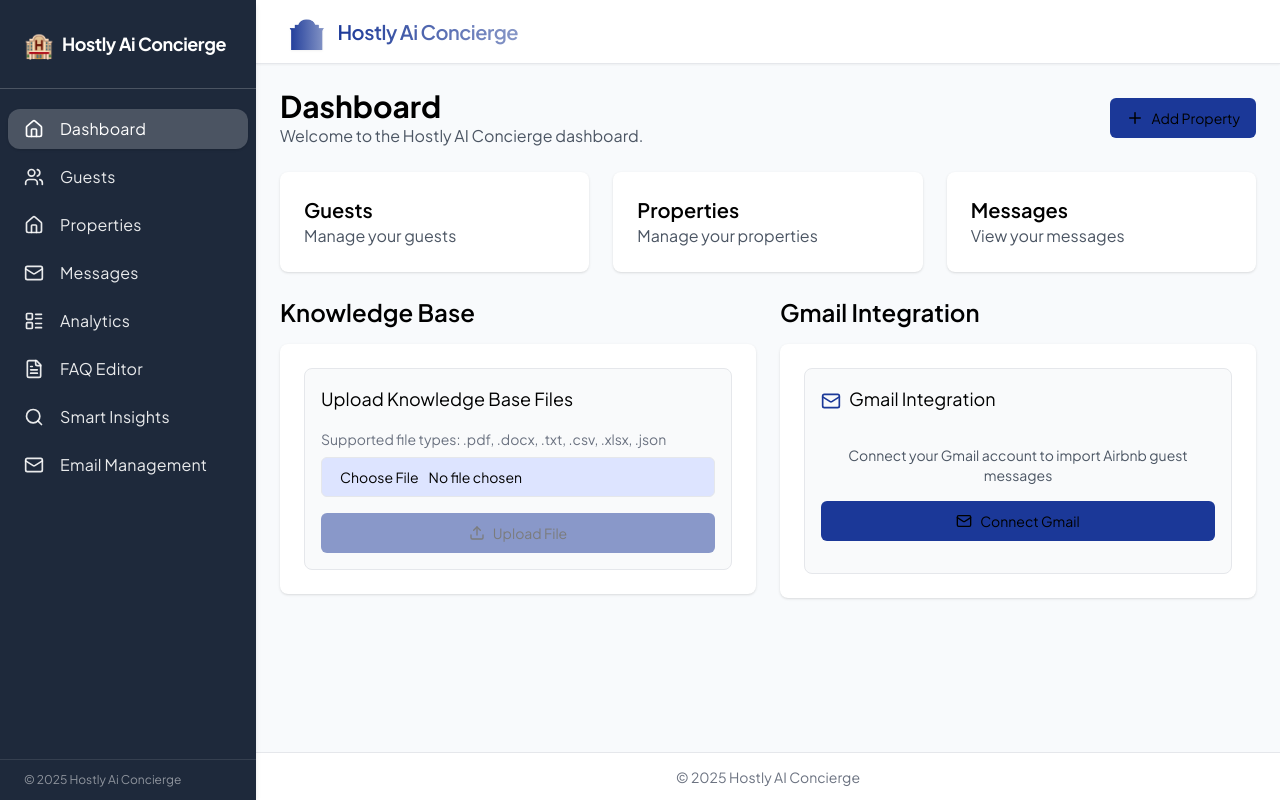
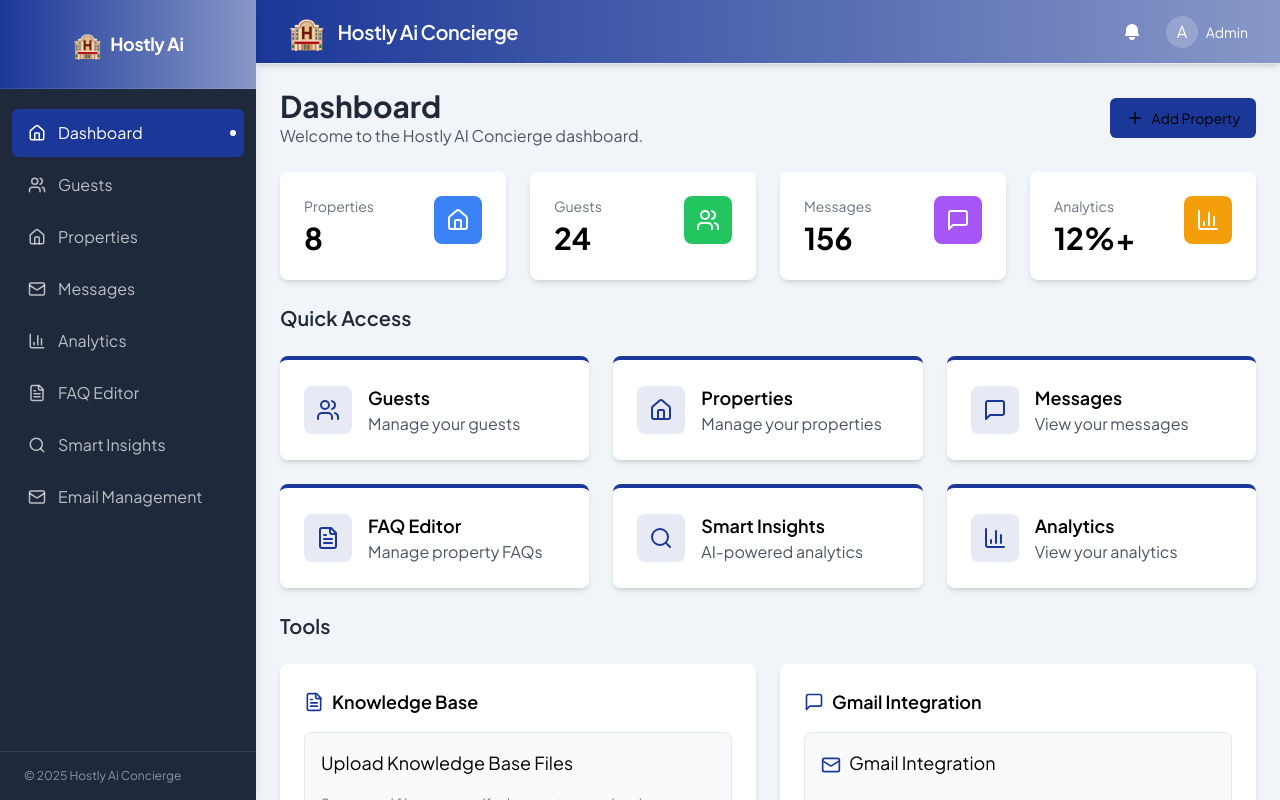
Before and after one commit to mchlbschmdt/ai-concierge-updated, a React (Vite) app: page /dashboard in a window 1280 px wide. Shown: the top 800 px of the page. Built offline with nearby package versions, Linux system fonts and the light colour scheme.

Commit message:
Refactor: Apply AdminLTE design to dashboard
This commit updates the dashboard's visual design to match the AdminLTE template, including layout, styling, and component adjustments.

```diff
--- a/src/components/Footer.jsx
+++ b/src/components/Footer.jsx
@@ -3,8 +3,13 @@ import React from "react";
 
 export default function Footer() {
   return (
-    <footer className="h-12 border-t border-gray-200 px-6 flex items-center justify-center text-sm text-gray-500 bg-white">
-      © {new Date().getFullYear()} Hostly AI Concierge
+    <footer className="h-12 border-t border-gray-200 px-6 flex items-center justify-between text-sm text-gray-500 bg-white">
+      <span>© {new Date().getFullYear()} Hostly Ai Concierge</span>
+      <div className="flex items-center gap-4">
+        <a href="#" className="hover:text-primary">Privacy Policy</a>
+        <a href="#" className="hover:text-primary">Terms of Service</a>
+        <a href="#" className="hover:text-primary">Support</a>
+      </div>
     </footer>
   );
 }
--- a/src/components/Layout.jsx
+++ b/src/components/Layout.jsx
@@ -5,19 +5,33 @@ import Footer from "./Footer";
 
 export default function Layout({ children }) {
   return (
-    <div className="flex min-h-screen bg-slate-50">
+    <div className="flex min-h-screen bg-slate-100">
       <Sidebar />
       <div className="flex flex-col flex-1">
         {/* App Bar/Header */}
-        <header className="h-16 bg-white border-b border-gray-200 px-8 flex items-center justify-between shadow-sm">
+        <header className="h-16 bg-gradient-to-r from-primary to-secondary border-b border-gray-200 px-8 flex items-center justify-between shadow-md">
           <div className="flex items-center gap-3">
             {/* Modern Logo mark / gradient text */}
-            <span className="text-3xl font-bold font-display text-transparent bg-gradient-to-r from-primary to-secondary bg-clip-text drop-shadow-sm">
+            <span className="text-3xl font-bold font-display text-white drop-shadow-sm">
               <span className="sr-only">Hostly Ai Concierge</span>🏨
             </span>
-            <h1 className="text-xl font-semibold font-display text-transparent bg-gradient-to-r from-primary to-secondary bg-clip-text tracking-tight">
+            <h1 className="text-xl font-semibold font-display text-white tracking-tight">
               Hostly Ai Concierge
             </h1>
+          </div>
+
+          <div className="flex items-center gap-4">
+            <button className="p-2 rounded-full hover:bg-white/10">
+              <svg xmlns="http://www.w3.org/2000/svg" className="h-5 w-5 text-white" viewBox="0 0 20 20" fill="currentColor">
+                <path d="M10 2a6 6 0 00-6 6v3.586l-.707.707A1 1 0 004 14h12a1 1 0 00.707-1.707L16 11.586V8a6 6 0 00-6-6zM10 18a3 3 0 01-3-3h6a3 3 0 01-3 3z" />
+              </svg>
+            </button>
+            <div className="flex items-center gap-2">
+              <div className="w-8 h-8 rounded-full bg-white/20 text-white flex items-center justify-center">
+                <span>A</span>
+              </div>
+              <span className="text-white text-sm hidden md:block">Admin</span>
+            </div>
           </div>
         </header>
         <main className="p-6 flex-1 overflow-y-auto">{children}</main>
--- a/src/components/LoadingSpinner.jsx
+++ b/src/components/LoadingSpinner.jsx
@@ -5,7 +5,7 @@ export default function LoadingSpinner() {
   return (
     <div className="flex flex-col items-center justify-center py-12">
       <div className="animate-spin rounded-full h-16 w-16 border-b-4 border-t-4 border-primary"></div>
-      <p className="mt-4 text-lg text-gray-600">Loading properties...</p>
+      <p className="mt-4 text-lg font-medium text-gray-700">Loading properties...</p>
       <p className="text-sm text-gray-500 mt-2">Please wait while we fetch your data</p>
     </div>
   );
--- a/src/components/Sidebar.jsx
+++ b/src/components/Sidebar.jsx
@@ -1,14 +1,14 @@
 
 import React from "react";
 import { Link, useLocation } from "react-router-dom";
-import { Home, Users, Mail, LayoutList, Settings, Search, FileText } from "lucide-react";
+import { Home, Users, Mail, LayoutList, Settings, Search, FileText, BarChart3 } from "lucide-react";
 
 const navItems = [
   { label: "Dashboard", path: "/dashboard", icon: Home },
   { label: "Guests", path: "/dashboard/guests-manager", icon: Users },
   { label: "Properties", path: "/dashboard/properties-manager", icon: Home },
   { label: "Messages", path: "/dashboard/messages", icon: Mail },
-  { label: "Analytics", path: "/dashboard/analytics", icon: LayoutList },
+  { label: "Analytics", path: "/dashboard/analytics", icon: BarChart3 },
   { label: "FAQ Editor", path: "/dashboard/faq-editor", icon: FileText },
   { label: "Smart Insights", path: "/dashboard/insights", icon: Search },
   { label: "Email Management", path: "/dashboard/email-management", icon: Mail },
@@ -18,12 +18,12 @@ export default function Sidebar() {
   const location = useLocation();
 
   return (
-    <div className="h-screen w-64 bg-slate-800 text-white flex flex-col shadow-md z-20">
-      <div className="flex items-center gap-2 px-6 py-7 border-b border-white/20">
+    <div className="h-screen w-64 bg-slate-800 text-white flex flex-col shadow-lg z-20">
+      <div className="flex items-center justify-center gap-2 px-6 py-7 border-b border-white/10 bg-gradient-to-r from-primary to-secondary">
         <span className="text-2xl font-bold font-display text-white">🏨</span>
-        <h1 className="text-lg font-bold font-display text-white tracking-tight">Hostly Ai Concierge</h1>
+        <h1 className="text-lg font-bold font-display text-white tracking-tight">Hostly Ai</h1>
       </div>
-      <nav className="flex-1 px-2 py-5 space-y-2">
+      <nav className="flex-1 px-3 py-5 space-y-1 overflow-y-auto">
         {navItems.map((item) => {
           const isActive = location.pathname === item.path;
           const Icon = item.icon;
@@ -31,20 +31,20 @@ export default function Sidebar() {
             <Link
               key={item.path}
               to={item.path}
-              className={`flex items-center gap-3 px-4 py-2 rounded-xl transition-colors font-medium ${
+              className={`flex items-center gap-3 pl-4 pr-2 py-3 rounded-md transition-colors font-medium ${
                 isActive
-                  ? "bg-white/20 text-white shadow"
-                  : "hover:bg-white/10 hover:text-white text-white/90"
+                  ? "bg-primary text-white"
+                  : "hover:bg-white/10 hover:text-white text-white/70"
               }`}
-              style={{ letterSpacing: ".01em" }}
             >
-              <Icon size={20} className={`mr-1 ${isActive ? "text-white" : "text-white/90"}`} />
+              <Icon size={18} className={isActive ? "text-white" : "text-white/70"} />
               <span>{item.label}</span>
+              {isActive && <div className="w-1.5 h-1.5 rounded-full bg-white ml-auto"></div>}
             </Link>
           );
         })}
       </nav>
-      <footer className="py-3 px-6 border-t border-white/10 text-xs text-white/50 mt-auto">
+      <footer className="py-4 px-6 border-t border-white/10 text-xs text-white/50 mt-auto">
         <span>© {new Date().getFullYear()} Hostly Ai Concierge</span>
       </footer>
     </div>
--- a/src/pages/Dashboard.jsx
+++ b/src/pages/Dashboard.jsx
@@ -1,7 +1,8 @@
+
 import React from "react";
 import { Card } from "@/components/ui/card";
 import { Link, useNavigate } from "react-router-dom";
-import { Plus } from "lucide-react";
+import { Plus, Users, Home as HomeIcon, MessageSquare, BarChart3, FileText, Search } from "lucide-react";
 import { Button } from "@/components/ui/button";
 import KnowledgeBaseUploader from "../components/KnowledgeBaseUploader";
 import GmailIntegration from "../components/GmailIntegration";
@@ -23,11 +24,27 @@ export default function Dashboard() {
     navigate("/dashboard/add-property");
   };
 
+  const stats = [
+    { label: "Properties", value: 8, icon: HomeIcon, color: "bg-blue-500" },
+    { label: "Guests", value: 24, icon: Users, color: "bg-green-500" },
+    { label: "Messages", value: 156, icon: MessageSquare, color: "bg-purple-500" },
+    { label: "Analytics", value: "12%+", icon: BarChart3, color: "bg-amber-500" },
+  ];
+
+  const navCards = [
+    { title: "Guests", description: "Manage your guests", icon: Users, path: "/dashboard/guests-manager" },
+    { title: "Properties", description: "Manage your properties", icon: HomeIcon, path: "/dashboard/properties-manager" },
+    { title: "Messages", description: "View your messages", icon: MessageSquare, path: "/dashboard/messages" },
+    { title: "FAQ Editor", description: "Manage property FAQs", icon: FileText, path: "/dashboard/faq-editor" },
+    { title: "Smart Insights", description: "AI-powered analytics", icon: Search, path: "/dashboard/insights" },
+    { title: "Analytics", description: "View your analytics", icon: BarChart3, path: "/dashboard/analytics" },
+  ];
+
   return (
-    <div className="space-y-6">
+    <div className="space-y-6 animate-fade-in">
       <div className="flex justify-between items-center">
         <div>
-          <h1 className="text-3xl font-bold">Dashboard</h1>
+          <h1 className="text-3xl font-bold text-gray-800">Dashboard</h1>
           <p className="text-gray-600">Welcome to the Hostly AI Concierge dashboard.</p>
         </div>
         <Button
@@ -38,31 +55,50 @@ export default function Dashboard() {
         </Button>
       </div>
 
-      <div className="grid grid-cols-1 md:grid-cols-3 gap-6">
-        <Link to="/dashboard/guests-manager" className="block">
-          <Card className="p-6 h-full hover:shadow-md transition-shadow">
-            <h3 className="text-xl font-semibold">Guests</h3>
-            <p className="text-gray-600">Manage your guests</p>
+      {/* Stats Cards */}
+      <div className="grid grid-cols-1 sm:grid-cols-2 lg:grid-cols-4 gap-6">
+        {stats.map((stat, index) => (
+          <Card key={index} className="p-6 border-none shadow-md hover:shadow-lg transition-shadow">
+            <div className="flex items-start justify-between">
+              <div>
+                <p className="text-gray-500 text-sm font-medium">{stat.label}</p>
+                <p className="text-3xl font-bold mt-1">{stat.value}</p>
+              </div>
+              <div className={`${stat.color} p-3 rounded-lg text-white`}>
+                <stat.icon size={24} />
+              </div>
+            </div>
           </Card>
-        </Link>
-        <Link to="/dashboard/properties-manager" className="block">
-          <Card className="p-6 h-full hover:shadow-md transition-shadow">
-            <h3 className="text-xl font-semibold">Properties</h3>
-            <p className="text-gray-600">Manage your properties</p>
-          </Card>
-        </Link>
-        <Link to="/dashboard/messages" className="block">
-          <Card className="p-6 h-full hover:shadow-md transition-shadow">
-            <h3 className="text-xl font-semibold">Messages</h3>
-            <p className="text-gray-600">View your messages</p>
-          </Card>
-        </Link>
+        ))}
       </div>
 
-      <div className="grid grid-cols-1 md:grid-cols-2 gap-6 mt-8">
+      {/* Navigation Cards */}
+      <h2 className="text-xl font-semibold text-gray-800 mt-8">Quick Access</h2>
+      <div className="grid grid-cols-1 sm:grid-cols-2 md:grid-cols-3 gap-6">
+        {navCards.map((card, index) => (
+          <Link to={card.path} key={index} className="block group">
+            <Card className="p-6 h-full shadow-md hover:shadow-lg transition-shadow border-t-4 border-primary">
+              <div className="flex items-center gap-4">
+                <div className="bg-primary/10 p-3 rounded-lg text-primary">
+                  <card.icon size={24} />
+                </div>
+                <div>
+                  <h3 className="text-lg font-semibold group-hover:text-primary transition-colors">{card.title}</h3>
+                  <p className="text-gray-600">{card.description}</p>
+                </div>
+              </div>
+            </Card>
+          </Link>
+        ))}
+      </div>
+
+      <h2 className="text-xl font-semibold text-gray-800 mt-8">Tools</h2>
+      <div className="grid grid-cols-1 md:grid-cols-2 gap-6 mt-2">
         <div>
-          <h2 className="text-2xl font-semibold mb-4">Knowledge Base</h2>
-          <Card className="p-6">
+          <Card className="p-6 shadow-md h-full">
+            <h3 className="text-lg font-semibold mb-4 flex items-center gap-2">
+              <FileText size={20} className="text-primary" /> Knowledge Base
+            </h3>
             <KnowledgeBaseUploader
               propertyId="demo-property-id"
               onFileAdded={handleFileAdded}
@@ -71,8 +107,10 @@ export default function Dashboard() {
         </div>
 
         <div>
-          <h2 className="text-2xl font-semibold mb-4">Gmail Integration</h2>
-          <Card className="p-6">
+          <Card className="p-6 shadow-md h-full">
+            <h3 className="text-lg font-semibold mb-4 flex items-center gap-2">
+              <MessageSquare size={20} className="text-primary" /> Gmail Integration
+            </h3>
             <GmailIntegration
               propertyId="demo-property-id"
               onMessagesImported={handleMessagesImported}
```
